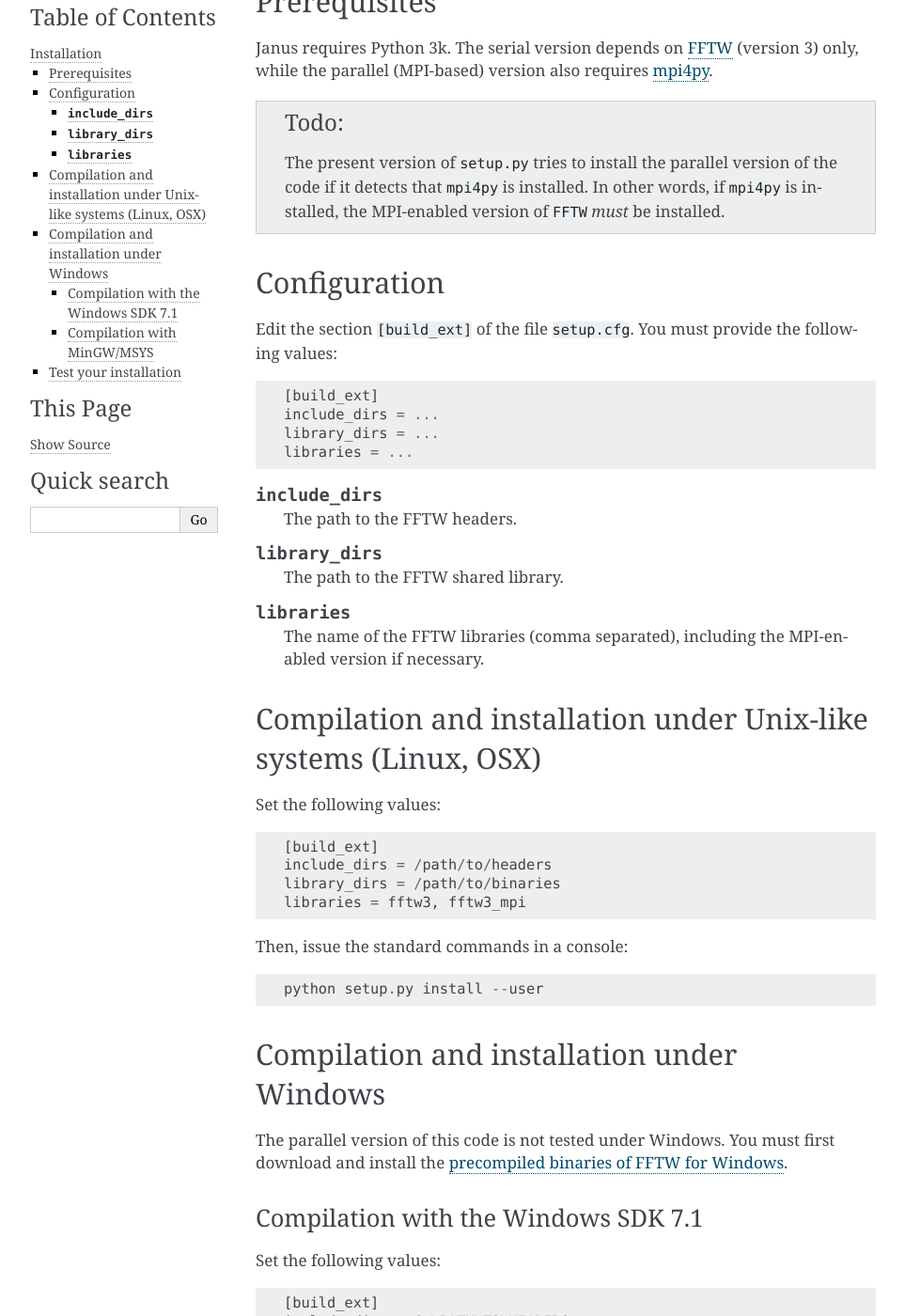
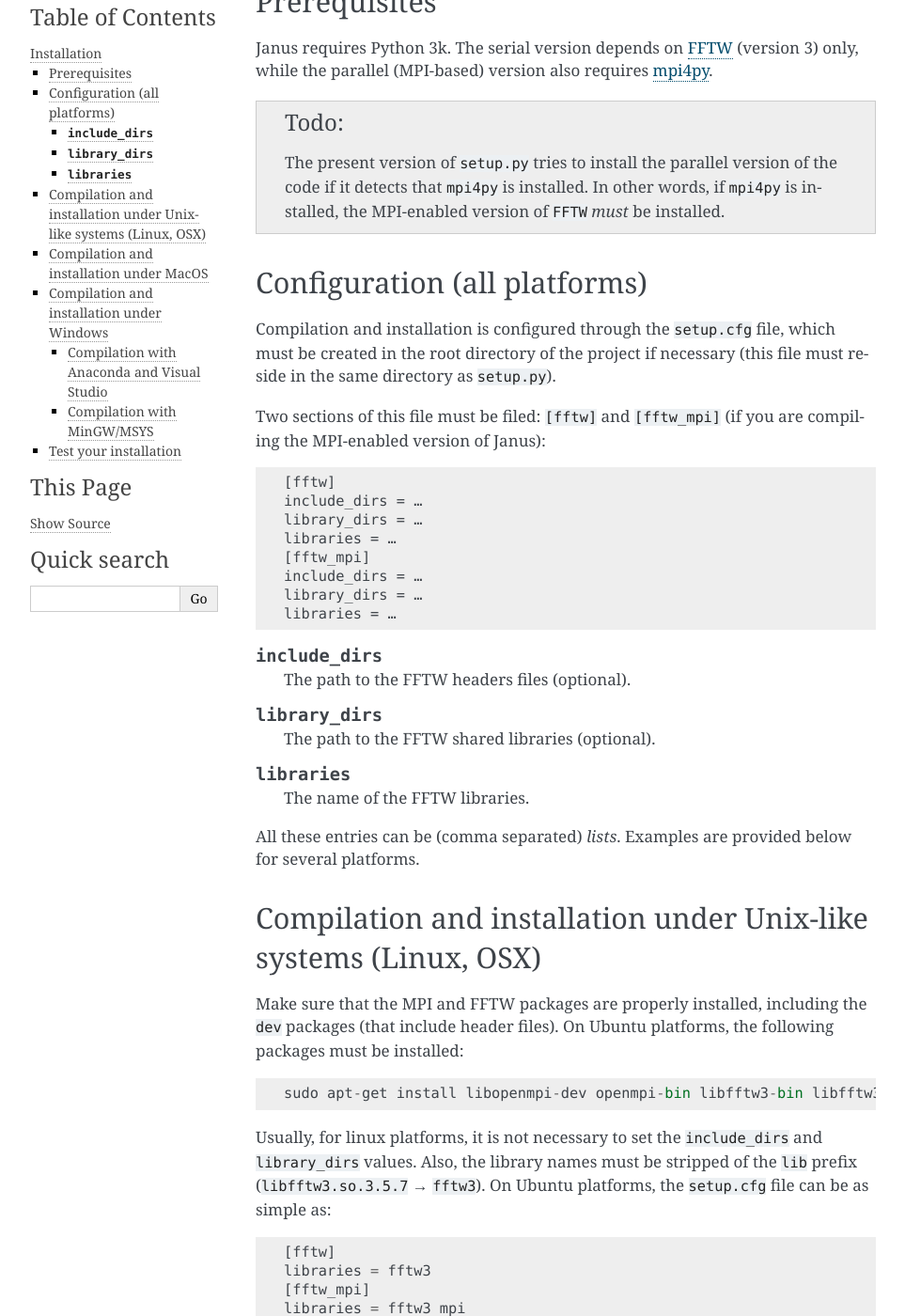
Before and after one commit to sbrisard/janus, a Sphinx documentation site: the page built from sphinx/installation.rst, in a window 1280 px wide and 1400 px high, scrolled down 243 px. Shown: the whole window at 94% size, without its empty margins (148-1111 px from the left). Built offline with Sphinx 7.4.7, drawn with Linux system fonts in a browser that asks for light colours; some of the changed text lies outside the part shown.

Commit message:
Update docs (#22)

```diff
--- a/sphinx/installation.rst
+++ b/sphinx/installation.rst
@@ -15,63 +15,73 @@ Janus requires Python 3k. The serial version depends on `FFTW`_ (version 3) only
 
 .. todo:: The present version of ``setup.py`` tries to install the parallel version of the code if it detects that ``mpi4py`` is installed. In other words, if ``mpi4py`` is installed, the MPI-enabled version of ``FFTW`` *must* be installed.
 
-Configuration
-=============
+Configuration (all platforms)
+=============================
 
-Edit the section ``[build_ext]`` of the file ``setup.cfg``. You must provide the following values::
+Compilation and installation is configured through the ``setup.cfg`` file, which must be created in the root directory of the project if necessary (this file must reside in the same directory as ``setup.py``).
 
-  [build_ext]
-  include_dirs = ...
-  library_dirs = ...
-  libraries = ...
+Two sections of this file must be filed: ``[fftw]`` and ``[fftw_mpi]`` (if you are compiling the MPI-enabled version of Janus)::
+
+  [fftw]
+  include_dirs = …
+  library_dirs = …
+  libraries = …
+  [fftw_mpi]
+  include_dirs = …
+  library_dirs = …
+  libraries = …
 
 .. data:: include_dirs
 
-   The path to the FFTW headers.
+   The path to the FFTW headers files (optional).
 
 .. data:: library_dirs
 
-   The path to the FFTW shared library.
+   The path to the FFTW shared libraries (optional).
 
 .. data:: libraries
 
-   The name of the FFTW libraries (comma separated), including the MPI-enabled version if necessary.
+   The name of the FFTW libraries.
+
+All these entries can be (comma separated) *lists*. Examples are provided below for several platforms.
 
 Compilation and installation under Unix-like systems (Linux, OSX)
 =================================================================
 
-Set the following values::
+Make sure that the MPI and FFTW packages are properly installed, including the ``dev`` packages (that include header files). On Ubuntu platforms, the following packages must be installed::
 
-  [build_ext]
-  include_dirs = /path/to/headers
-  library_dirs = /path/to/binaries
-  libraries = fftw3, fftw3_mpi
+  sudo apt-get install libopenmpi-dev openmpi-bin libfftw3-bin libfftw3-dev libfftw3-mpi-dev libfftw3-mpi3 petsc-dev cython3 python3-numpy python3-h5py python3-mpi4py python3-petsc4py python3-pytest python3-scipy python3-sphinx
+
+Usually, for linux platforms, it is not necessary to set the ``include_dirs`` and ``library_dirs`` values. Also, the library names must be stripped of the ``lib`` prefix (``libfftw3.so.3.5.7`` → ``fftw3``). On Ubuntu platforms, the ``setup.cfg`` file can be as simple as::
+
+  [fftw]
+  libraries = fftw3
+  [fftw_mpi]
+  libraries = fftw3_mpi
 
 Then, issue the standard commands in a console::
 
-  python setup.py install --user
+  python3 setup.py install --user
+
+Compilation and installation under MacOS
+========================================
 
 Compilation and installation under Windows
 ==========================================
 
-The parallel version of this code is not tested under Windows. You must first download and install the `precompiled binaries of FFTW for Windows`_.
+The parallel version of this code is not tested under Windows. You must first download and install the `precompiled binaries of FFTW for Windows`_. Assuming you have uncompressed this archive in ``C:\opt\fftw-3.3.4-dll64, the ``setup.cfg`` file reads::
 
-Compilation with the Windows SDK 7.1
-------------------------------------
-
-Set the following values::
-
-  [build_ext]
-  include_dirs = C:\PATH\TO\HEADERS
-  library_dirs = C:\PATH\TO\BINARIES
+  [fftw]
+  include_dirs = C:\opt\fftw-3.3.4-dll64
+  library_dirs = C:\opt\fftw-3.3.4-dll64
   libraries = libfftw3-3
 
-Then open the *Windows SDK 7.1 Command Prompt*, and issue the following command::
+Note that the library name *must not* be stripped of the ``lib`` prefix (``libfftw3-3.dll`` → ``libfftw3``).
 
-  set DISTUTILS_USE_SDK=1
-  setenv /x64 /release
+Compilation with Anaconda and Visual Studio
+-------------------------------------------
 
-Change to the root directory of the Janus project, and issue the standard commands::
+If you use `Anaconda <https://www.anaconda.com/distribution/>`_ (which is highly recommended) then open the Anaconda console and issue the standard command::
 
   python setup.py install --user
 
```
